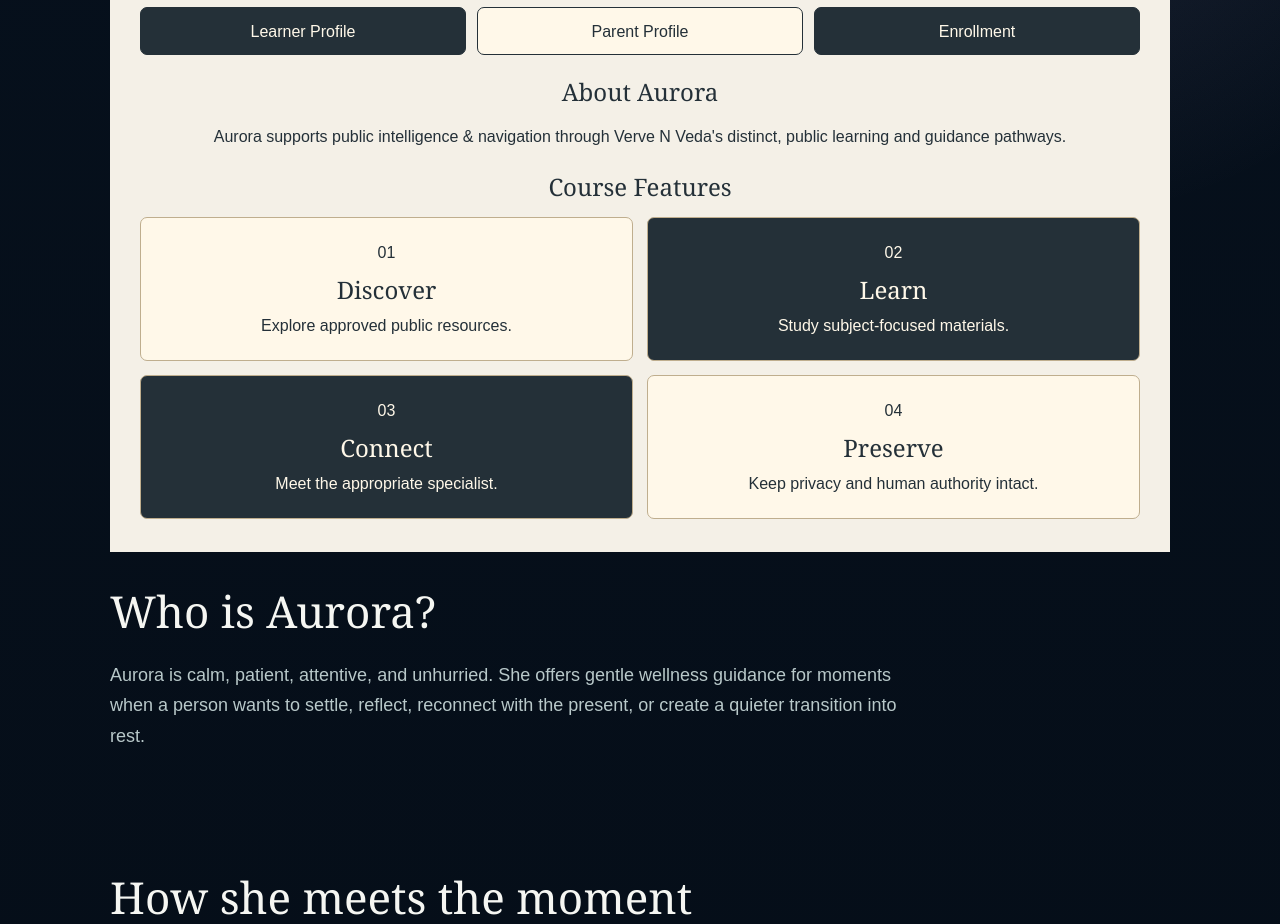
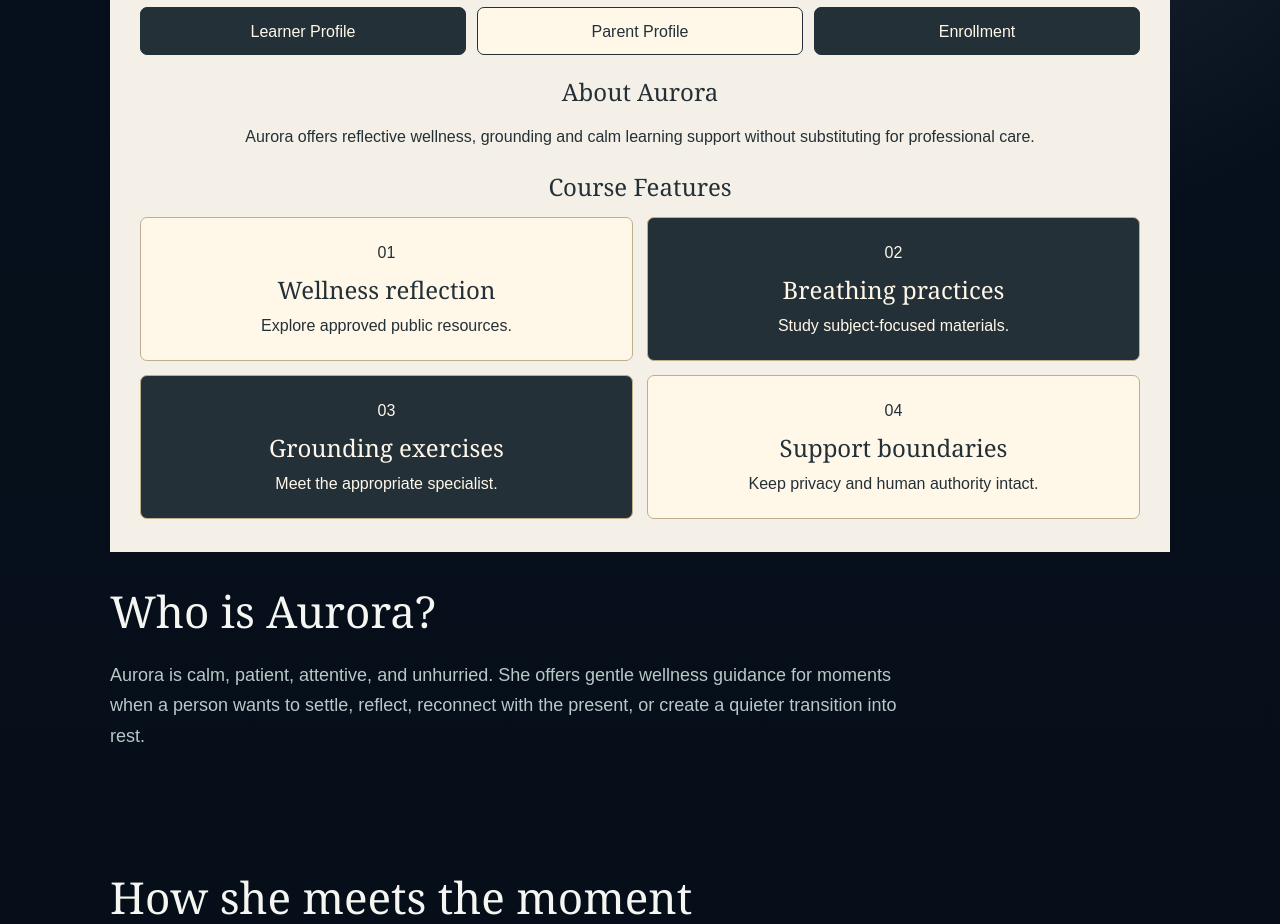
Before and after one commit to artist1970/Aurora.github.io, a plain HTML site: page index.html in a window 1280 px wide. Shown: the part 920-1844 px from the top of the page. Drawn offline with Linux system fonts and the light colour scheme; no server answers.

Commit message:
refine(mentor): make four landing features subject-specific for Aurora.github.io

```diff
--- a/index.html
+++ b/index.html
@@ -291,7 +291,7 @@ footer{
     </nav>
   </div>
 </section>
-<section id="vnv-mentor-landing-access"><div class="vmla-inner"><p class="vmla-kicker">Khaemenes Academy</p><h2>Aurora</h2><p class="vmla-sub">Mindfulness & Wellness</p><nav aria-label="Academy access"><a href="https://vervenveda.com/Khaemenes_High.github.io/#student-portal">Learner Profile</a><a href="https://vervenveda.com/Khaemenes_High.github.io/#parent-portal">Parent Profile</a><a href="https://vervenveda.com/Khaemenes_Academy.github.io/family/enroll/">Enrollment</a></nav><h3>About Aurora</h3><p>Aurora supports public intelligence & navigation through Verve N Veda's distinct, public learning and guidance pathways.</p><h3>Course Features</h3><div class="vmla-grid"><article><span>01</span><h4>Discover</h4><p>Explore approved public resources.</p></article><article><span>02</span><h4>Learn</h4><p>Study subject-focused materials.</p></article><article><span>03</span><h4>Connect</h4><p>Meet the appropriate specialist.</p></article><article><span>04</span><h4>Preserve</h4><p>Keep privacy and human authority intact.</p></article></div></div></section>
+<section id="vnv-mentor-landing-access"><div class="vmla-inner"><p class="vmla-kicker">Khaemenes Academy</p><h2>Aurora</h2><p class="vmla-sub">Mindfulness & Wellness</p><nav aria-label="Academy access"><a href="https://vervenveda.com/Khaemenes_High.github.io/#student-portal">Learner Profile</a><a href="https://vervenveda.com/Khaemenes_High.github.io/#parent-portal">Parent Profile</a><a href="https://vervenveda.com/Khaemenes_Academy.github.io/family/enroll/">Enrollment</a></nav><h3>About Aurora</h3><p>Aurora offers reflective wellness, grounding and calm learning support without substituting for professional care.</p><h3>Course Features</h3><div class="vmla-grid"><article><span>01</span><h4>Wellness reflection</h4><p>Explore approved public resources.</p></article><article><span>02</span><h4>Breathing practices</h4><p>Study subject-focused materials.</p></article><article><span>03</span><h4>Grounding exercises</h4><p>Meet the appropriate specialist.</p></article><article><span>04</span><h4>Support boundaries</h4><p>Keep privacy and human authority intact.</p></article></div></div></section>
 
 <section class="content">
   <h2>Who is Aurora?</h2>
```
